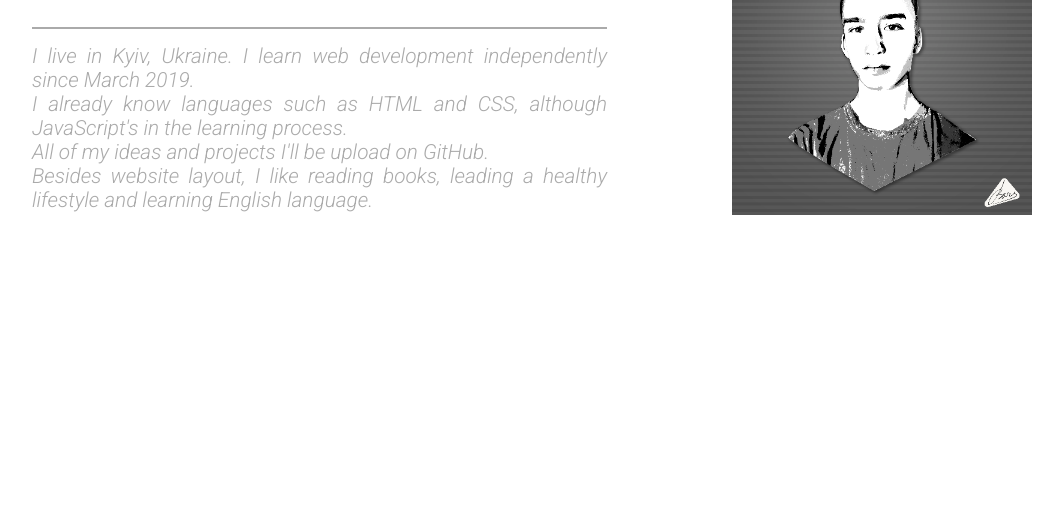
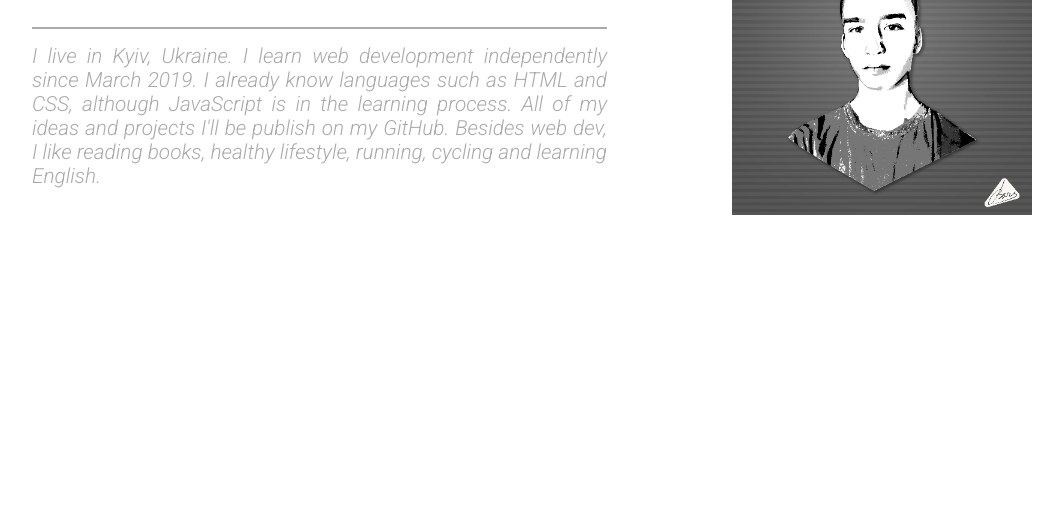
Before and after one commit to Barsukov-m/barsukov-m.github.io, a plain HTML site: page index.html in a window 1280 px wide. Shown: the part 293-800 px from the top of the page, without its empty margins (108-1171 px from the left). Drawn offline with Linux system fonts and the light colour scheme.

Commit message:
Fixes for translation and text display on the site

```diff
--- a/index.html
+++ b/index.html
@@ -55,12 +55,11 @@
 			I am a Web Developer from <span id="flag">Ukraine</span></h1>
 			<hr>
 			<p>I live in Kyiv, Ukraine. I learn web development independently
-				since March 2019.</p>
-			<p>I already know languages such as HTML and CSS, although
-				JavaScript's in the learning process.</p>
-			<p>All of my ideas and projects I'll be upload on GitHub.</p>
-			<p>Besides website layout, I like reading books, leading a healthy
-				lifestyle and learning English language.</p>
+			since March 2019. I already know languages such as HTML and
+			CSS, although JavaScript is in the learning process. All of my
+			ideas and projects I'll be publish on my GitHub. Besides web dev,
+			I like reading books, healthy lifestyle, running, cycling and
+			learning English.</p>
 		</section>
 		<section class="image">
 			<img src="/sources/500x500.png" alt="Me">
```
